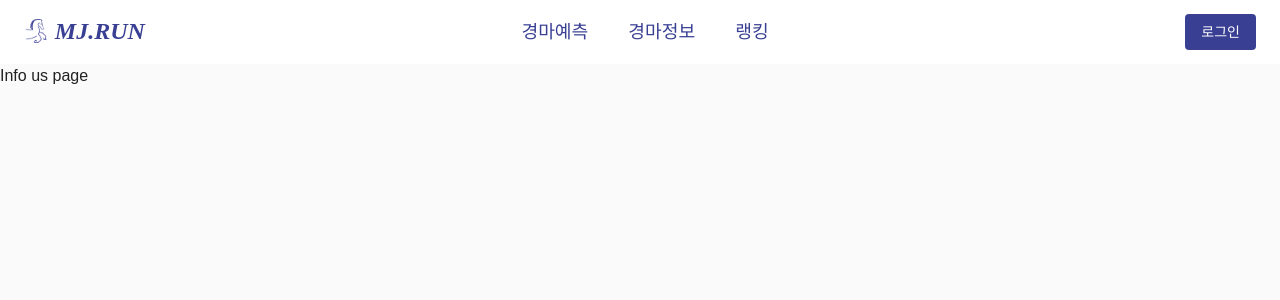
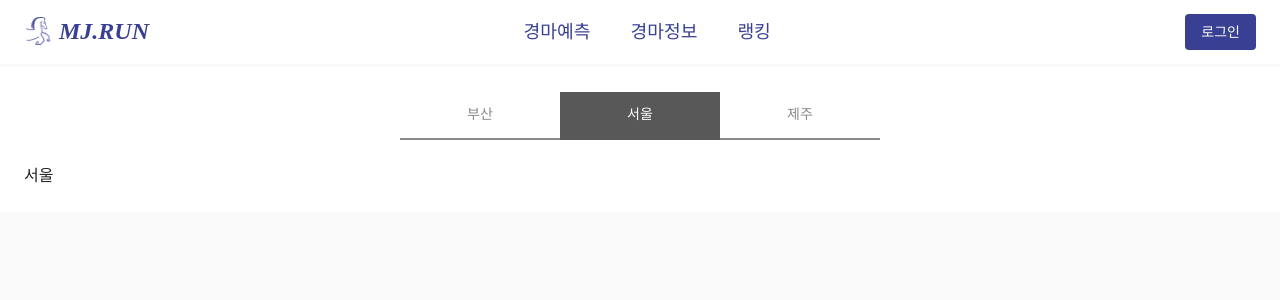
Before and after one commit to MJ-Capstone2/MJRun, a React (Create React App) app in the folder Frontend/: page /info in a window 1280 px wide. Shown: the top 300 px of the page. Built offline with nearby package versions, Linux system fonts and the light colour scheme.

Commit message:
add InfoTab

```diff
--- /dev/null
+++ b/Frontend/src/components/Info/InfoTab.js
@@ -0,0 +1,109 @@
+import React from 'react';
+import {
+  AppBar,
+  Typography,
+  Tabs,
+  Tab,
+  Box,
+  makeStyles
+} from "@material-ui/core";
+import PropTypes from 'prop-types';
+
+function TabPanel(props) {
+  const { children, value, index, ...other } = props;
+
+  return (
+    <div
+      role="tabpanel"
+      hidden={value !== index}
+      id={`scrollable-auto-tabpanel-${index}`}
+      aria-labelledby={`scrollable-auto-tab-${index}`}
+      {...other}
+    >
+      {value === index && (
+        <Box p={3}>
+          <Typography>{children}</Typography>
+        </Box>
+      )}
+    </div>
+  );
+}
+
+TabPanel.propTypes = {
+  children: PropTypes.node,
+  index: PropTypes.any.isRequired,
+  value: PropTypes.any.isRequired,
+};
+
+function a11yProps(index) {
+  return {
+    id: `scrollable-auto-tab-${index}`,
+    'aria-controls': `scrollable-auto-tabpanel-${index}`,
+  };
+}
+
+const useStyles = makeStyles((theme) => ({
+  root: {
+    flexGrow: 1,
+    width: '100%',
+    backgroundColor: '#ffffff',
+    marginTop: '2.5px',
+    paddingTop: '25px'
+  },
+  appbar: {
+    boxShadow: 'none',
+    backgroundColor: '#fff'
+  },
+  activetab: {
+    borderBottom: '2px solid #585858',
+    backgroundColor: '#585858',
+    color: '#ffffff'
+  },
+  inactivetab: {
+    borderBottom: '2px solid #585858',
+    backgroundColor: '#fff',
+    color: '#585858'
+  }
+}));
+
+const InfoTab = () => {
+  const classes = useStyles();
+  const [value, setValue] = React.useState(1);
+
+  const handleChange = (event, newValue) => {
+    setValue(newValue);
+  };
+
+  return (
+    <div className={classes.root}>
+      <AppBar position="static" className={classes.appbar}>
+        <Tabs
+          value={value}
+          onChange={handleChange}
+          // variant="scrollable"
+          indicatorColor="#fff"
+          textColor="inherit"
+          scrollButtons="auto"
+          aria-label="scrollable auto tabs example"
+          centered
+        >
+          <Tab label="부산" {...a11yProps(0)} className={value===0 ? classes.activetab : classes.inactivetab}/>
+          <Tab label="서울" {...a11yProps(1)} className={value===1 ? classes.activetab : classes.inactivetab}/>
+          <Tab label="제주" {...a11yProps(2)} className={value===2 ? classes.activetab : classes.inactivetab}/>
+        </Tabs>
+      </AppBar>
+
+      <TabPanel value={value} index={0}>
+        부산
+      </TabPanel>
+      <TabPanel value={value} index={1}>
+        서울
+      </TabPanel>
+      <TabPanel value={value} index={2}>
+        제주
+      </TabPanel>
+    </div>
+  );
+}
+
+export default InfoTab;
--- a/Frontend/src/components/Navbar.js
+++ b/Frontend/src/components/Navbar.js
@@ -22,8 +22,8 @@
     alignItems: "center"
   },
   img:{
-    width:"1.7em",
-    height:"1.7em",
+    width:"2em",
+    height:"2em",
     marginRight:"0.5em"
   },
   navlinks: {
@@ -67,7 +67,7 @@
           <Toolbar className={classes.root}>
             <Link to="/" className={classes.logo}>
               <img src={logo} alt="logo" className={classes.img}/>
-              <Typography variant="h4">
+              <Typography variant="h5" className={classes.logo_font}>
                 MJ.RUN
               </Typography>
             </Link>
--- a/Frontend/src/pages/Info.js
+++ b/Frontend/src/pages/Info.js
@@ -1,6 +1,12 @@
-import { Typography } from "@material-ui/core";
+import React from 'react';
+import InfoTab from '../components/Info/InfoTab';
 
-function Info() {
-  return <Typography>Info us page</Typography>;
+const Info = () => {
+  return (
+    <div>
+      <InfoTab />
+    </div>
+  );
 }
+
 export default Info;
--- a/Frontend/src/pages/Prediction.js
+++ b/Frontend/src/pages/Prediction.js
@@ -1,4 +1,4 @@
-import { Typography } from "@material-ui/core";
+// import { Typography } from "@material-ui/core";
 import {
   makeStyles
 } from "@material-ui/core";
```
